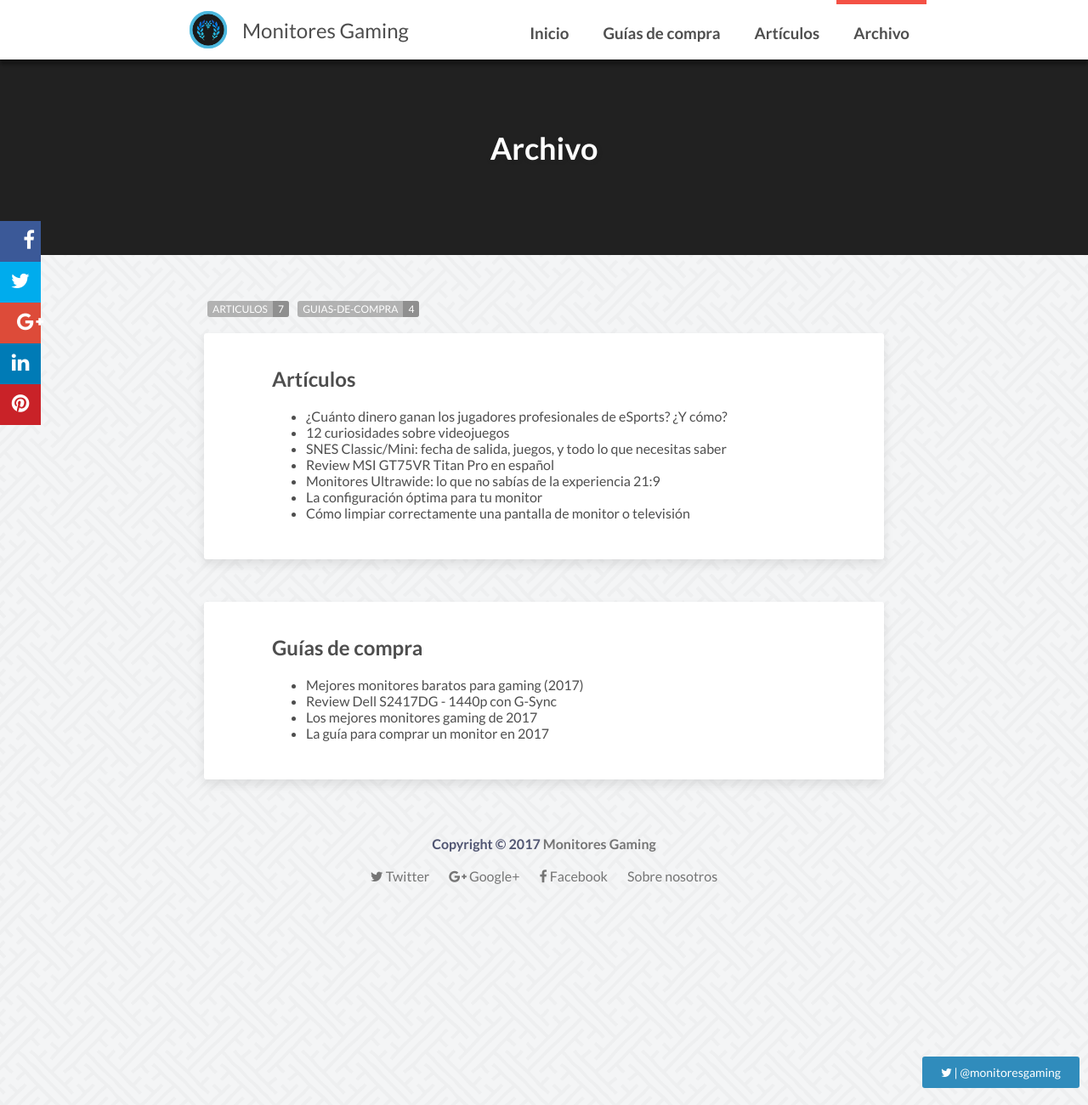
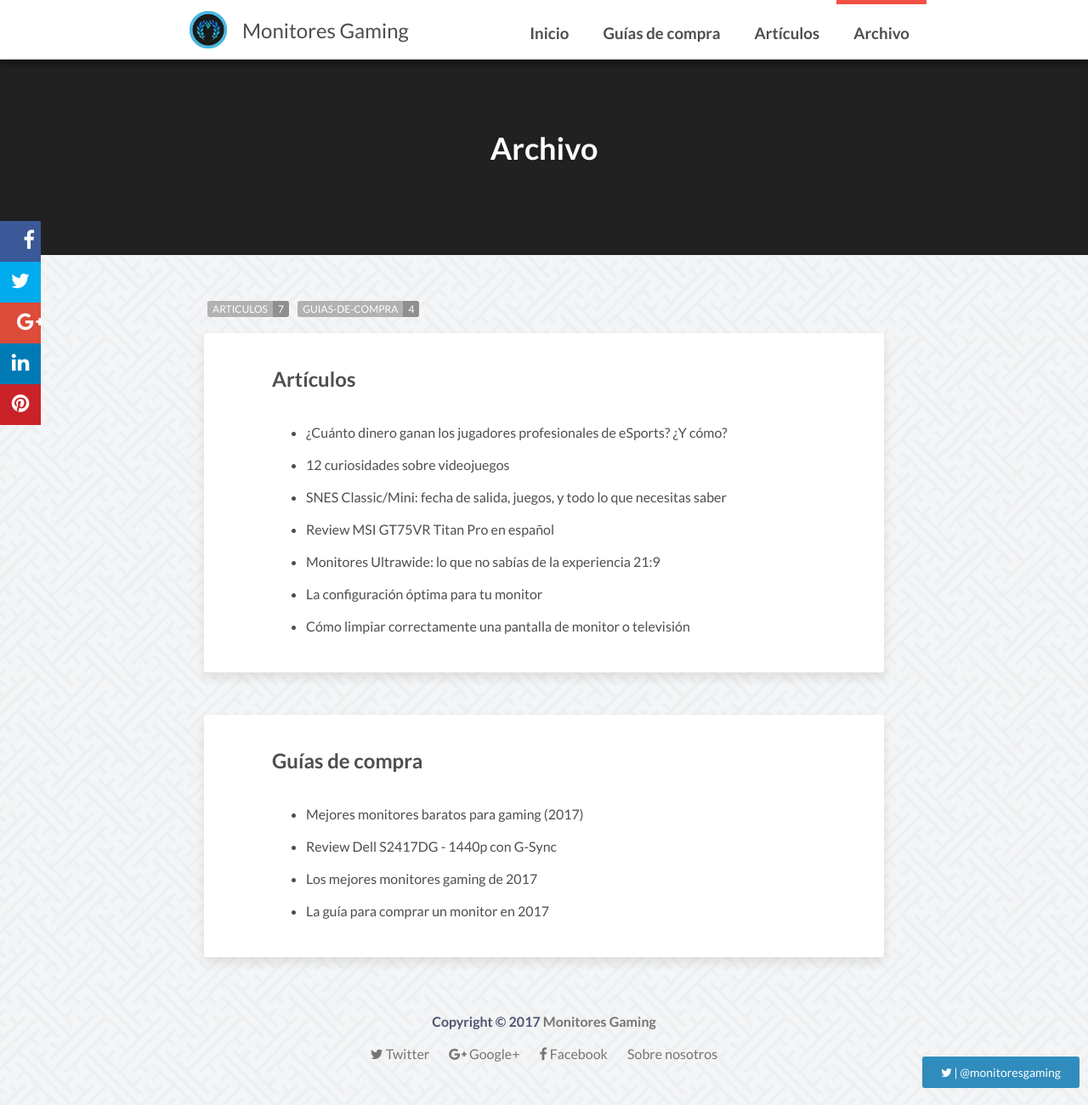
Before and after one commit to Losazul/losazul.github.io, a Jekyll site: the page built from archivo.html, in a window 1280 px wide and 1300 px high. Shown: the whole window at 85% size. Built offline with Jekyll 4.4.1, drawn with Linux system fonts in a browser that asks for light colours; nearby versions of some CDN libraries; comment, search, counter and statistics services are not loaded.

Commit message:
separacion posts en archivo.html

```diff
--- a/archivo.html
+++ b/archivo.html
@@ -28,7 +28,7 @@ comments: false
 <!-- basura -->
 		<ul>
     {% for post in site.categories[this_word] %}{% if post.title != null %}
-      <li class="entry-title"><a href="{{ site.url }}{{ post.url }}" title="{{ post.title }}">{{ post.title }}</a></li>
+      <br /><li class="entry-title"><a href="{{ site.url }}{{ post.url }}" title="{{ post.title }}">{{ post.title }}</a></li>
     {% endif %}{% endfor %}<br />
 		</ul>
 	</article><!-- /.hentry -->
```
Also changed, not shown: 1 other file.
